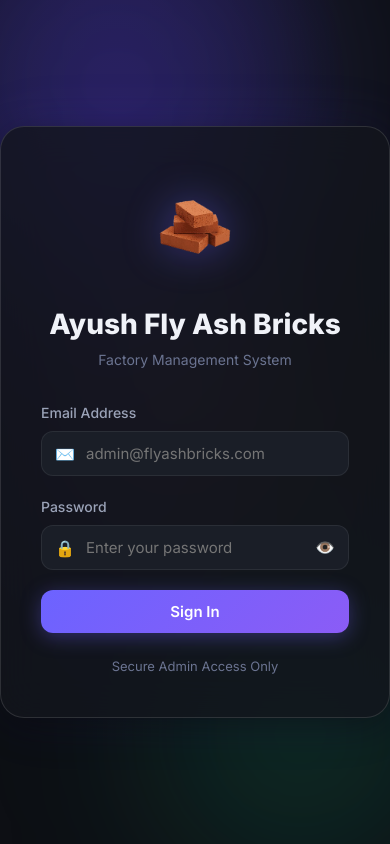
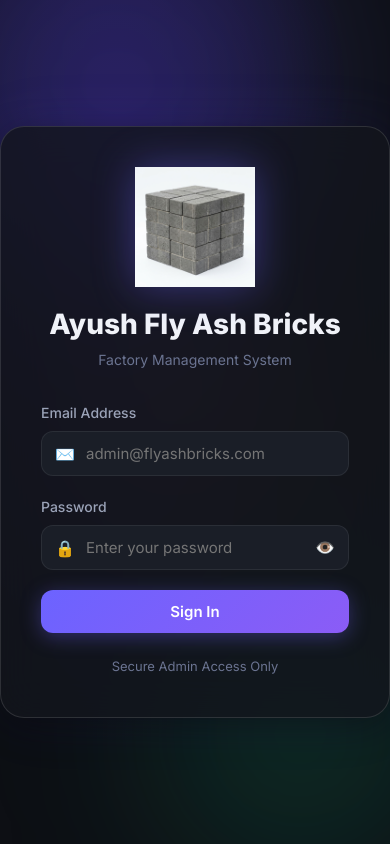
Before and after one commit to harishankardansena/ayushflyashbricks, a plain HTML site: page frontend/index.html in a window 390 px wide. Drawn offline with nearby package versions, Linux system fonts and the light colour scheme.

Commit message:
fix: use perfectly square icon for mobile home screen

```diff
--- a/frontend/index.html
+++ b/frontend/index.html
@@ -12,9 +12,9 @@
     rel="stylesheet" />
   <script src="https://cdn.jsdelivr.net/npm/chart.js@4.4.0/dist/chart.umd.min.js"></script>
   <link rel="stylesheet" href="style.css" />
-  <link rel="icon" href="png.jpeg" />
-  <link rel="apple-touch-icon" href="png.jpeg" />
-  <link rel="icon" type="image/jpeg" sizes="192x192" href="png.jpeg" />
+  <link rel="icon" href="icon.png" />
+  <link rel="apple-touch-icon" href="icon.png" />
+  <link rel="icon" type="image/png" sizes="192x192" href="icon.png" />
   <link rel="manifest" href="manifest.json" />
   <meta name="theme-color" content="#6c63ff" />
   <meta name="apple-mobile-web-app-capable" content="yes" />
@@ -31,7 +31,7 @@
     </div>
     <div class="login-card">
       <div class="login-logo">
-        <img src="png.jpeg" alt="Logo" class="login-logo-img" />
+        <img src="icon.png" alt="Logo" class="login-logo-img" />
         <h1>Ayush Fly Ash Bricks</h1>
         <p>Factory Management System</p>
       </div>
@@ -65,7 +65,7 @@
     <!-- Sidebar -->
     <aside class="sidebar" id="sidebar">
       <div class="sidebar-header">
-        <img src="png.jpeg" alt="Logo" class="sidebar-logo-img" />
+        <img src="icon.png" alt="Logo" class="sidebar-logo-img" />
         <div class="sidebar-title">
           <span class="title-main">Ayush Fly Ash</span>
           <span class="title-sub">Bricks Factory</span>
```
Also changed, not shown: frontend/icon.png (added), frontend/manifest.json.
